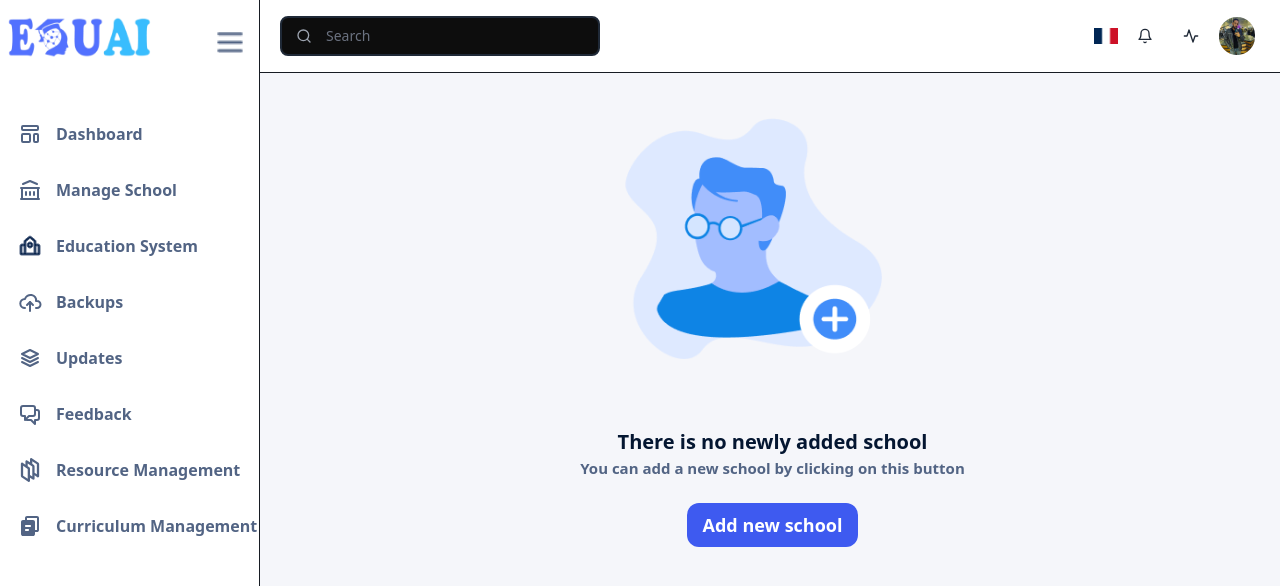
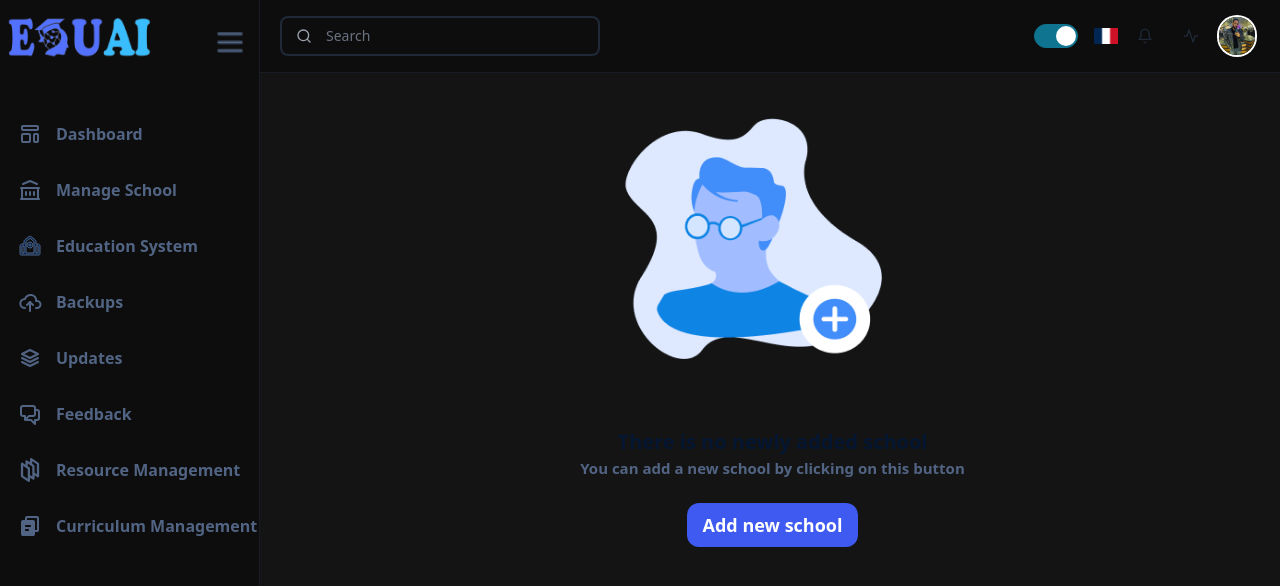
Before and after one commit to St0ckfish/Education-Platform, a Next.js app: page /manage-school in a window 1280 px wide. Shown: the top 586 px of the page. Built offline with nearby package versions, Linux system fonts and the light colour scheme; no server answers.

Commit message:
edit dark mode

```diff
--- /dev/null
+++ b/src/app/GlobalRedux/ThemeSlice.ts
@@ -0,0 +1,22 @@
+import { createSlice, PayloadAction } from '@reduxjs/toolkit';
+
+interface ThemeState {
+  theme: boolean;
+}
+
+const initialState: ThemeState = {
+    theme: true,
+};
+
+const themeSlice = createSlice({
+  name: 'theme',
+  initialState,
+  reducers: {
+    setThemeRedux: (state, action: PayloadAction<boolean>) => {
+      state.theme = action.payload;
+    },
+  },
+});
+
+export const { setThemeRedux } = themeSlice.actions;
+export default themeSlice.reducer;
--- a/src/app/GlobalRedux/store.ts
+++ b/src/app/GlobalRedux/store.ts
@@ -12,9 +12,11 @@ import { createSchoolSlice } from "../add-new-school/api/createSchoolApi";
 import { dashboardSlice } from "../Dashboard/api/dashboardApi";
 import { systemsApis } from "../education-system/api/manageSystems";
 import { addNewAdminApi } from "../manage-school/admin/api/addNewAdminApi";
+import ThemeSlice from "./ThemeSlice";
 
 export const store = configureStore({
     reducer: {
+        theme: ThemeSlice,
         [loginSlice.reducerPath]: loginSlice.reducer,
         [courseSlice.reducerPath]: courseSlice.reducer,
         [feedbackSlice.reducerPath]: feedbackSlice.reducer,
--- a/src/app/globals.css
+++ b/src/app/globals.css
@@ -12,10 +12,10 @@ body {
   display: grid;
 }
 
-[data-theme="dark"] body {
+[class="dark"] body {
   background-color: #141414;
 }
-[data-theme="dark"] body .card {
+[class="dark"] body .card {
   background-color: #0D0D0D;
   color: white ;
 }
--- a/src/app/layout.tsx
+++ b/src/app/layout.tsx
@@ -32,7 +32,7 @@ const RootLayout: React.FC<RootLayoutProps> = ({ children }) => {
       <body >
 
         <Providers>
-          <ThemeMode>
+          <ThemeMode >
             <NavBar />
             <Notification />
             {children}
--- a/src/app/manage-school/admin/edit-admin/[id]/page.tsx
+++ b/src/app/manage-school/admin/edit-admin/[id]/page.tsx
@@ -43,8 +43,8 @@ const EditAdmin = () => {
     const { data: adminDetails, isSuccess: adminDetailsSuccess } = useGetAdminQuery({ token, id: params.id })
     const [updateAdmin, { data , isSuccess }] = useUpdateAdminMutation()
 
-    console.log(adminDetails);
-    console.log(data);
+    // console.log(adminDetails);
+    // console.log(data);
 
     useEffect(() => {
         if (adminDetailsSuccess && adminDetails) {
--- a/src/components/ThemeMode.jsx
+++ /dev/null
@@ -1,28 +0,0 @@
-"use client"
-import { ThemeProvider } from 'next-themes'
-import React from 'react'
-import { useState } from 'react'
-import { useEffect } from 'react'
-
-function ThemeMode({ children }) {
-
-    const [mounted , setMounted] = useState(true)
-
-    useEffect(() => {
-        if(mounted){
-            document.documentElement.classList.add('dark')
-        }
-    }, [])
-
-    if (!mounted) {
-        return <>{children}</>
-    }
-
-    return (
-        <ThemeProvider>
-            {children}
-        </ThemeProvider>
-    )
-}
-
-export default ThemeMode
--- /dev/null
+++ b/src/components/ThemeMode.tsx
@@ -0,0 +1,32 @@
+"use client"
+import { ThemeProvider } from 'next-themes'
+import { useRouter } from 'next/navigation';
+import React, { useEffect } from 'react'
+import { useSelector } from 'react-redux'
+
+function ThemeMode({ children }: { children: any }) {
+
+    const reduxTheme = useSelector((state: any) => state.theme.theme);
+
+    useEffect(() => {
+        if (reduxTheme) {
+            document.documentElement.classList.add('dark');
+            document.documentElement.style.colorScheme = 'dark';
+        } else {
+            document.documentElement.classList.remove('dark');
+            document.documentElement.style.colorScheme = 'light';
+        }
+    }, [reduxTheme]);
+
+    if (!reduxTheme) {
+        return <>{children}</>
+    }
+
+    return (
+        <ThemeProvider defaultTheme="dark">
+            {children}
+        </ThemeProvider>
+    )
+}
+
+export default ThemeMode
--- a/src/components/navBar.tsx
+++ b/src/components/navBar.tsx
@@ -7,10 +7,12 @@ import { useEffect, useState, useReducer } from "react";
 import usaLogo from "../../public/images/usa.png"
 import arabicFlag from "../../public/images/arabicFlag.png"
 import frenchLogo from "../../public/images/Flag-France.webp"
-import { Dropdown } from "flowbite-react";
+import { Dropdown, ToggleSwitch } from "flowbite-react";
 import Cookies from "js-cookie"
 import { StaticImageData } from 'next/image';
 import { useRouter } from "next/navigation";
+import { useDispatch, useSelector } from "react-redux";
+import { setThemeRedux } from "@/app/GlobalRedux/ThemeSlice";
 
 const NavBar = () => {
   const [pathname, setPathname] = useState('');
@@ -39,7 +41,7 @@ const NavBar = () => {
     }
     Cookies.set("lang", lang)
     router.refresh()
-  }, [lang , router])
+  }, [lang, router])
 
 
   const toggleProfile = () => {
@@ -122,9 +124,40 @@ const NavBar = () => {
 
   useEffect(() => {
     if (width !== undefined && width >= 1023) {
-      setIsOpen(true); // Always set to true for large screens
+      setIsOpen(true);
     }
   }, [width]);
+
+  const [dark, setDark] = useState(false);
+
+  const handleDark = () => {
+    if (dark) {
+      setDark(false)
+      Cookies.set("mode", "light")
+      dispatch(setThemeRedux(false))
+    } else {
+      setDark(true)
+      Cookies.set("mode", "dark")
+      dispatch(setThemeRedux(true))
+    }
+    router.refresh()
+  }
+  const reduxTheme = useSelector((state: any) => state.theme.theme);
+
+  const mode = Cookies.get("mode")
+  const dispatch = useDispatch()
+
+  useEffect(() => {
+    if(mode === "light"){
+      setDark(false)
+      dispatch(setThemeRedux(false))
+    }else{
+      setDark(true)
+      dispatch(setThemeRedux(true))
+    }
+  },[])
+
+
   return (
     <>
 
@@ -159,6 +192,9 @@ const NavBar = () => {
                     </div>
                   </div>
                   <div className="flex flex-row items-center justify-end gap-2">
+
+                    <ToggleSwitch className="me-2" checked={dark} onChange={handleDark} />
+
 
                     <Dropdown
 
--- a/tsconfig.json
+++ b/tsconfig.json
@@ -21,6 +21,6 @@
       "@/*": ["./src/*"]
     }
   },
-  "include": ["next-env.d.ts", "**/*.ts", "**/*.tsx", ".next/types/**/*.ts", "src/app/(auth)/otp/page.jsx", "src/app/(auth)/login/loginSlice.js", "src/app/(auth)/login/page.jsx", "src/app/api/apiSlice.ts", "src/app/create-course/components/VideoComponent.tsx"],
+  "include": ["next-env.d.ts", "**/*.ts", "**/*.tsx", ".next/types/**/*.ts", "src/app/(auth)/otp/page.jsx", "src/app/(auth)/login/loginSlice.js", "src/app/(auth)/login/page.jsx", "src/app/api/apiSlice.ts", "src/app/create-course/components/VideoComponent.tsx", "src/components/ThemeMode.tsx"],
   "exclude": ["node_modules"]
 }
```
